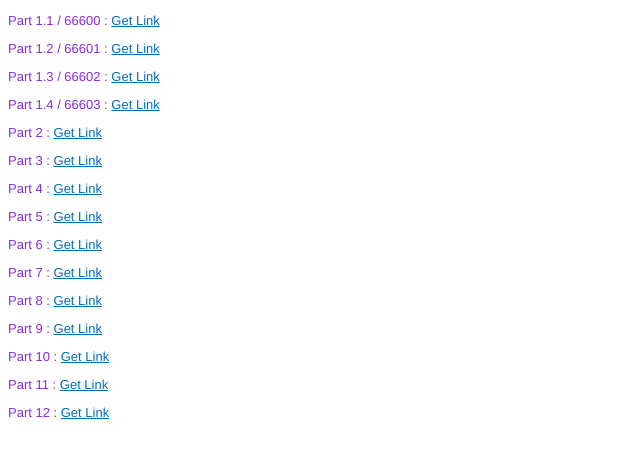
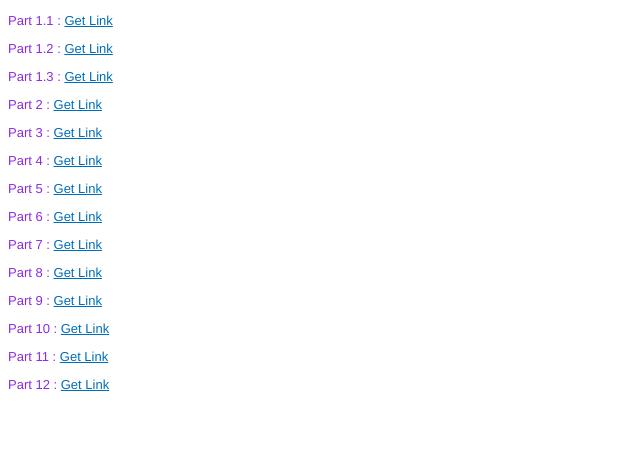
Before and after one commit to gutampsid/tlougomf.github.io, a plain HTML site: page index.html in a window 1280 px wide. Shown: the part 42-500 px from the top of the page, without its empty margins (0-640 px from the left). Drawn offline with Linux system fonts and the light colour scheme.

Commit message:
Update index.html

```diff
--- a/index.html
+++ b/index.html
@@ -11,10 +11,9 @@
 <h2>The Last of Us [BCES01584]-[Gutamps Official]</h2>
     <style> body { color: blueviolet };
     </style>
-<p>Part 1.1 / 66600 : <a href="https://www.mediafire.com/file/88e9vzvorak3wk5/The_Last_of_Us_%255BBCES01584%255D-%255BGO%255D_Part1.pkg.66600/file" target="_blank" rel="noopener">Get Link</a></p>
-<p>Part 1.2 / 66601 : <a href="https://www.mediafire.com/file/hr70szjqq616g8y/The_Last_of_Us_%255BBCES01584%255D-%255BGO%255D_Part1.pkg.66601/file" target="_blank" rel="noopener">Get Link</a></p>
-<p>Part 1.3 / 66602 : <a href="https://www.mediafire.com/file/sg9d74p0xluds1g/The_Last_of_Us_%255BBCES01584%255D-%255BGO%255D_Part1.pkg.66602/file" target="_blank" rel="noopener">Get Link</a></p>
-<p>Part 1.4 / 66603 : <a href="https://www.mediafire.com/file/k0ox4qxreh8drdv/The_Last_of_Us_%255BBCES01584%255D-%255BGO%255D_Part1.pkg.66603/file" target="_blank" rel="noopener">Get Link</a></p>
+<p>Part 1.1 : <a href="https://www.mediafire.com/file/g5b4xk280h4sz7g/The_Last_of_Us_%255BBCES01584%255D-%255BGO%255D_Part1.part1.rar/file" target="_blank" rel="noopener">Get Link</a></p>
+<p>Part 1.2 : <a href="https://www.mediafire.com/file/ngp4gsjbxbh26k6/The_Last_of_Us_%255BBCES01584%255D-%255BGO%255D_Part1.part2.rar/file" target="_blank" rel="noopener">Get Link</a></p>
+<p>Part 1.3 : <a href="https://www.mediafire.com/file/r7z2h5a4atkb1j3/The_Last_of_Us_%255BBCES01584%255D-%255BGO%255D_Part1.part3.rar/file" target="_blank" rel="noopener">Get Link</a></p>
 <p>Part 2 : <a href="https://www.mediafire.com/file/154sels37anfyab/The_Last_of_Us_%255BBCES01584%255D-%255BGO%255D_Part2.pkg/file" target="_blank" rel="noopener">Get Link</a></p>
 <p>Part 3 : <a href="https://www.mediafire.com/file/49cz6jd2ikqli1r/The_Last_of_Us_%255BBCES01584%255D-%255BGO%255D_Part3.pkg/file" target="_blank" rel="noopener">Get Link</a></p>
 <p>Part 4 : <a href="https://www.mediafire.com/file/b6d93nzbolm7kn4/The_Last_of_Us_%255BBCES01584%255D-%255BGO%255D_Part4.pkg/file" target="_blank" rel="noopener">Get Link</a></p>
```
